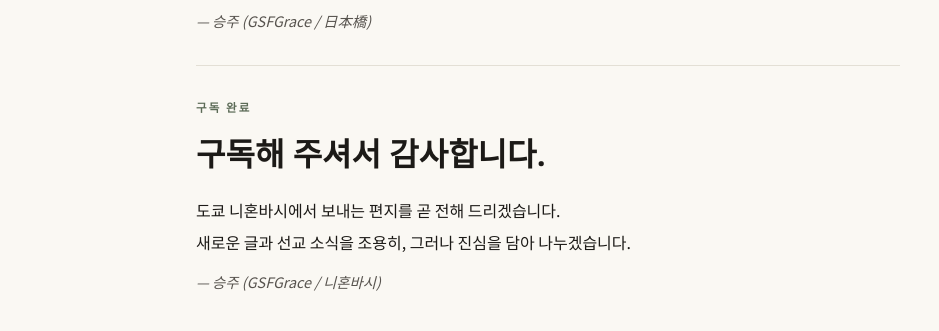
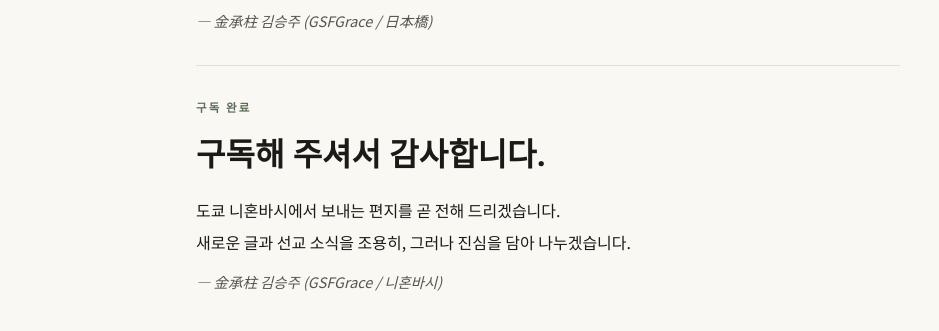
Before and after one commit to asiaunion/gsf-grace, an Astro site: page /thank-you in a window 1280 px wide. Shown: the part 620-951 px from the top of the page, without its empty margins (92-1031 px from the left). Built offline with nearby package versions, Linux system fonts and the light colour scheme; Astro itself is replaced by a stand-in of ours.

Commit message:
fix(thank-you): update author signature to include kanji and hangul

```diff
--- a/src/pages/thank-you.astro
+++ b/src/pages/thank-you.astro
@@ -28,7 +28,7 @@ import BaseLayout from '../layouts/BaseLayout.astro';
           東京・日本橋からの手紙を、まもなくお届けします。<br />
           新しい記事と宣教のあゆみを、静かにお届けできることを楽しみにしています。
         </p>
-        <p class="thankyou-sign">— 승주 (GSFGrace / 日本橋)</p>
+        <p class="thankyou-sign">— 金承柱 김승주 (GSFGrace / 日本橋)</p>
       </section>
 
       <hr class="thankyou-divider" />
@@ -40,7 +40,7 @@ import BaseLayout from '../layouts/BaseLayout.astro';
           도쿄 니혼바시에서 보내는 편지를 곧 전해 드리겠습니다.<br />
           새로운 글과 선교 소식을 조용히, 그러나 진심을 담아 나누겠습니다.
         </p>
-        <p class="thankyou-sign">— 승주 (GSFGrace / 니혼바시)</p>
+        <p class="thankyou-sign">— 金承柱 김승주 (GSFGrace / 니혼바시)</p>
       </section>
 
       <div class="thankyou-links">
```
